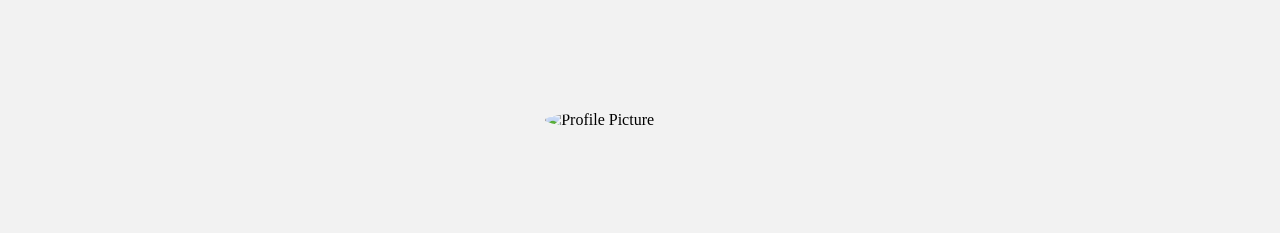
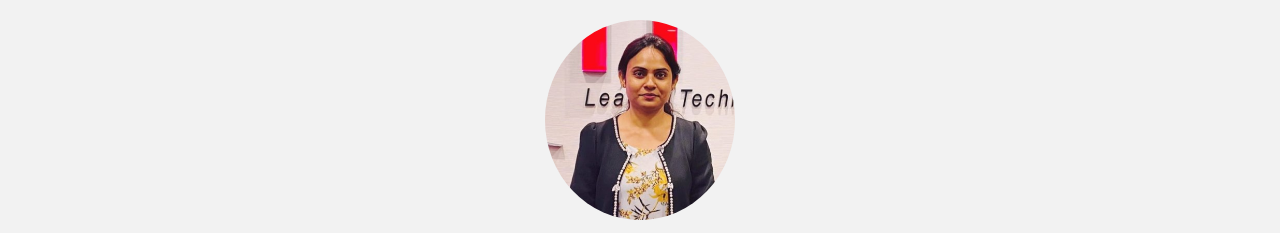
Before and after one commit to ITCANNAMECARD/GARIMA, a plain HTML site: page index.html in a window 1280 px wide. Shown: the top 233 px of the page. Drawn offline with Linux system fonts and the light colour scheme; a web font is replaced by a local one.

Commit message:
Update index.html

```diff
--- a/index.html
+++ b/index.html
@@ -14,7 +14,7 @@
 			<div class="row">
 				<div class="col"></div>
 				<div class="col is-5">
-					<img class="profile-pic" src="garima.jpeg" alt="Profile Picture">
+					<img class="profile-pic" src="garima.jpg" alt="Profile Picture">
 				</div>
 				<div class="col"></div>
 			</div>
```
